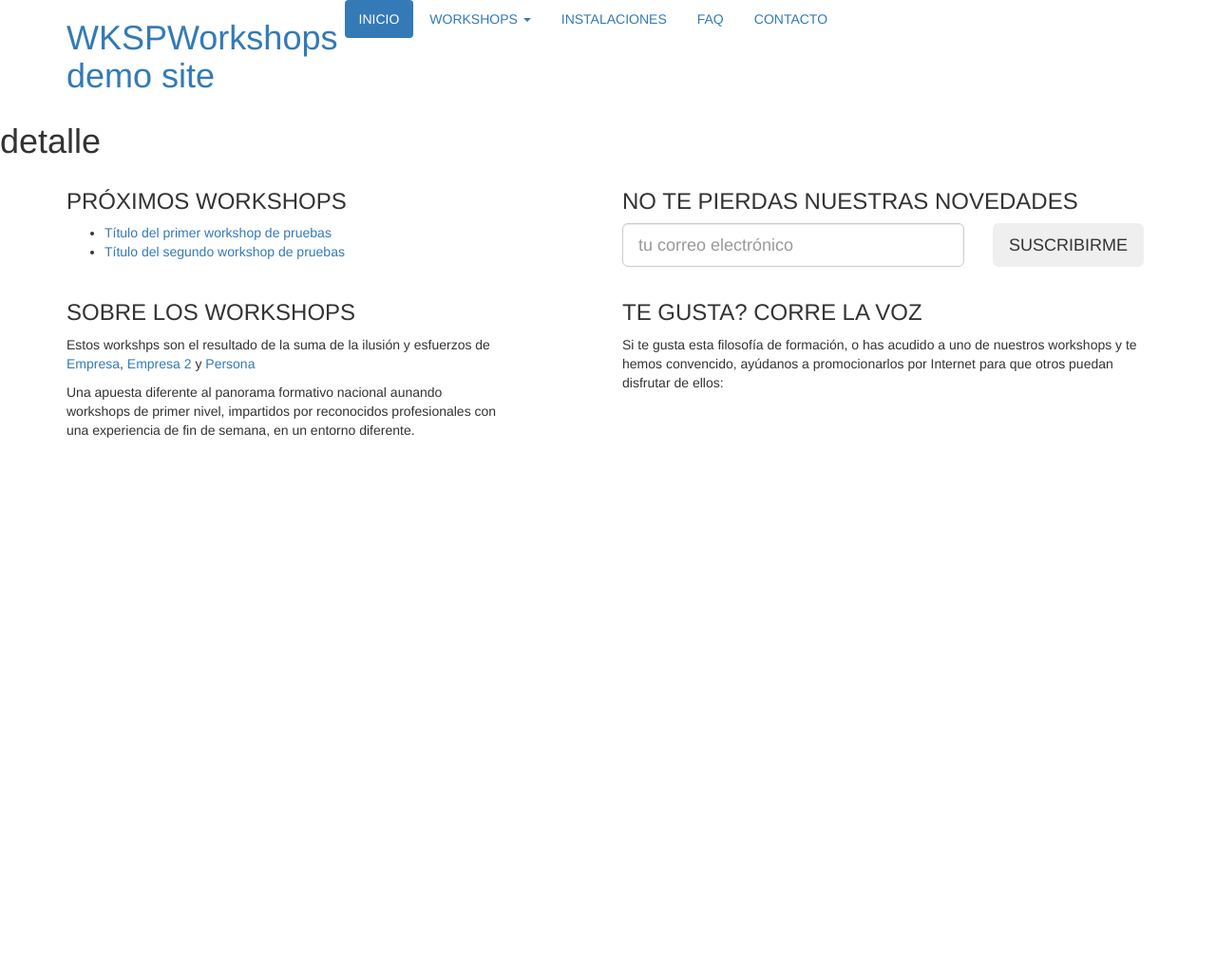
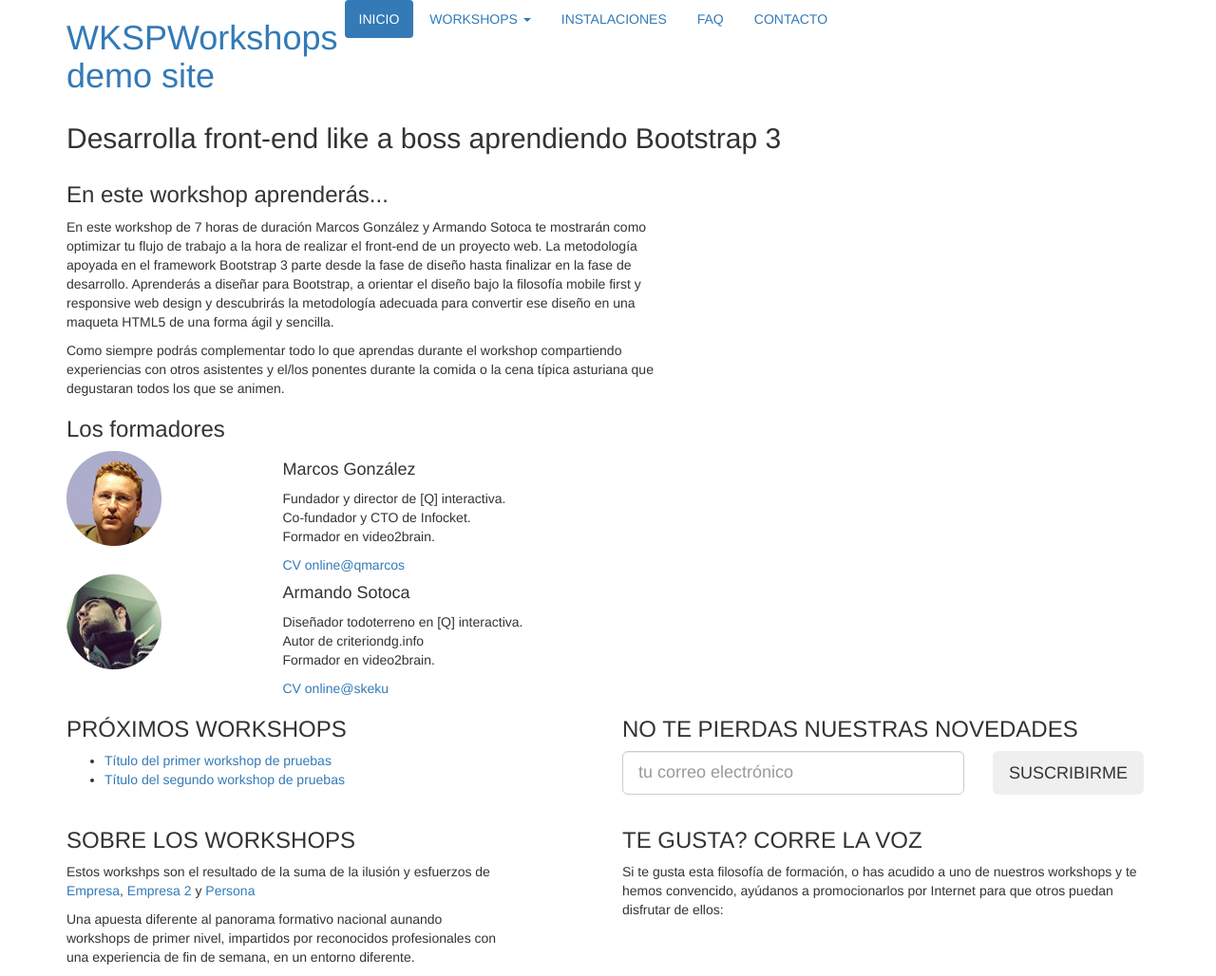
Before and after one commit to devsantoshm/bs-paginaweb, a PHP site: page /detail.php in a window 1280 px wide. Shown: the whole page at 95% size. Before the commit the page ends 461 px from the top, so only its background shows below. Run offline with PHP 8.4, Linux system fonts and the light colour scheme; some libraries are stand-ins or nearby versions.

Commit message:
Estructura central de la maquetación detalle, header y formadores

```diff
--- a/detail.php
+++ b/detail.php
@@ -8,7 +8,62 @@
 <body>
 	<?php include 'inc/header.php'; ?>
 
-	<h1>detalle</h1>
+	<article id="w1-detail" class="detail">
+		<header>
+			<div class="container">
+				<div class="row">
+					<div class="col-xs-12">
+						<h2>Desarrolla front-end like a boss aprendiendo Bootstrap 3</h2>
+					</div>
+				</div>
+			</div>
+		</header>
+		<div class="container">
+			<div class="row">
+				<div class="col-xs-7">
+					<section id="intro">
+						<h3>En este workshop aprenderás...</h3>
+						<p>En este workshop de 7 horas de duración Marcos González y Armando Sotoca te mostrarán como optimizar tu flujo de trabajo a la hora de realizar el front-end de un proyecto web. La metodología apoyada en el framework Bootstrap 3 parte desde la fase de diseño hasta finalizar en la fase de desarrollo. Aprenderás a diseñar para Bootstrap, a orientar el diseño bajo la filosofía mobile first y responsive web design y descubrirás la metodología adecuada para convertir ese diseño en una maqueta HTML5 de una forma ágil y sencilla.</p>
+						<p>Como siempre podrás complementar todo lo que aprendas durante el workshop compartiendo experiencias con otros asistentes y el/los ponentes durante la comida o la cena típica asturiana que degustaran todos los que se animen.</p>
+					</section>
+					<section id="trainer-list">
+						<h3>Los formadores</h3>
+						<div class="trainer row">
+							<div class="col-xs-4">
+								<img src="img/marcos_profile.png" alt="Marcos González">
+							</div>
+							<div class="col-xs-8">
+								<h4>Marcos González</h4>
+								<p>
+									Fundador y director de [Q] interactiva.<br/>
+									Co-fundador  y CTO de Infocket.<br/>
+									Formador en video2brain.
+								</p>
+								<a href="http://about.me/qmarcos" class="trainer-link">CV online</a><a href="https://twitter.com/qmarcos" class="trainer-link">@qmarcos</a>
+							</div>
+						</div>
+						<div class="trainer row">
+							<div class="col-xs-4">
+								<img src="img/armando_profile.png" alt="Armando Sotoca">
+							</div>
+							<div class="col-xs-8">
+								<h4>Armando Sotoca</h4>
+								<p>
+									Diseñador todoterreno en [Q] interactiva.<br/>
+									Autor de criteriondg.info<br/>
+									Formador en video2brain.
+								</p>
+								<a href="http://www.criteriondg.info/portfolio" class="trainer-link">CV online</a><a href="https://twitter.com/skeku" class="trainer-link">@skeku</a>
+							</div>
+						</div>
+					</section>
+				</div>
+				<div class="col-xs-5">
+
+				</div>
+			</div>
+		</div>
+	</article>
 
 	<?php include 'inc/footer.php'; ?>
 
```
